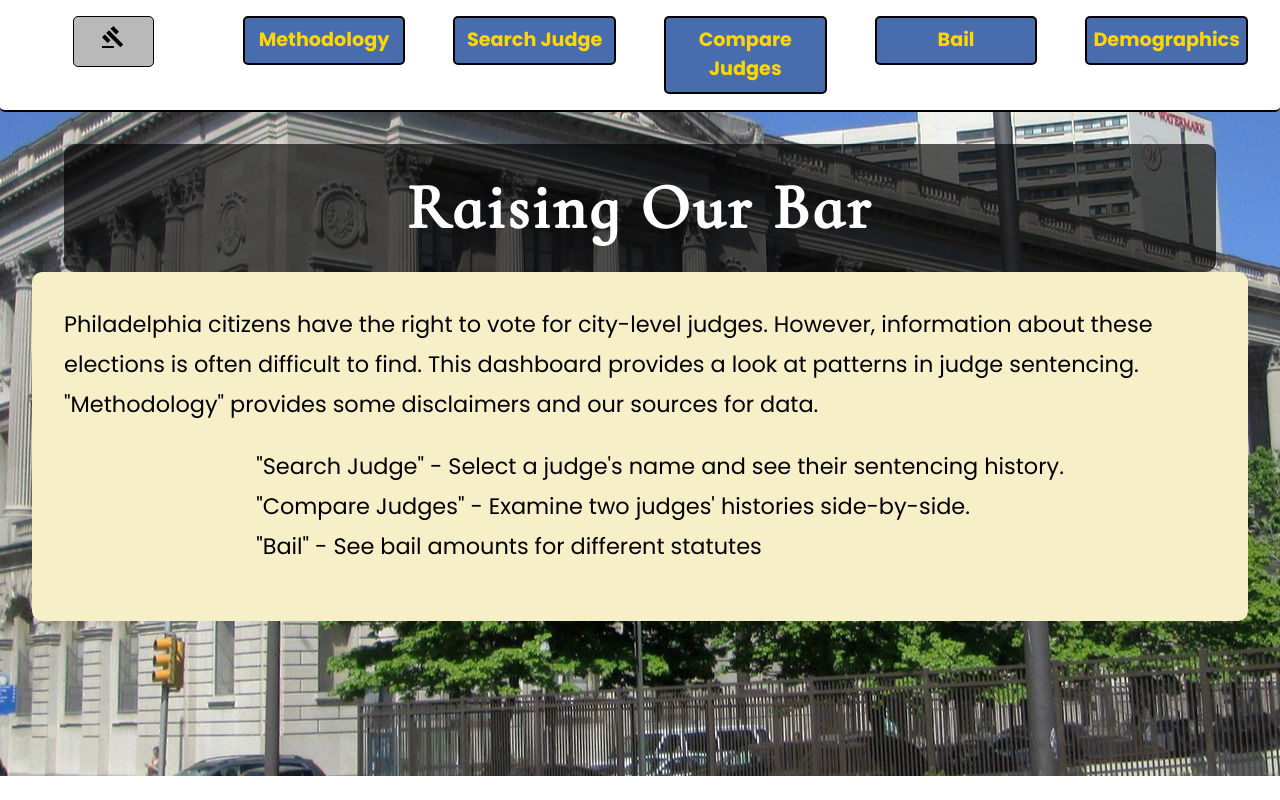
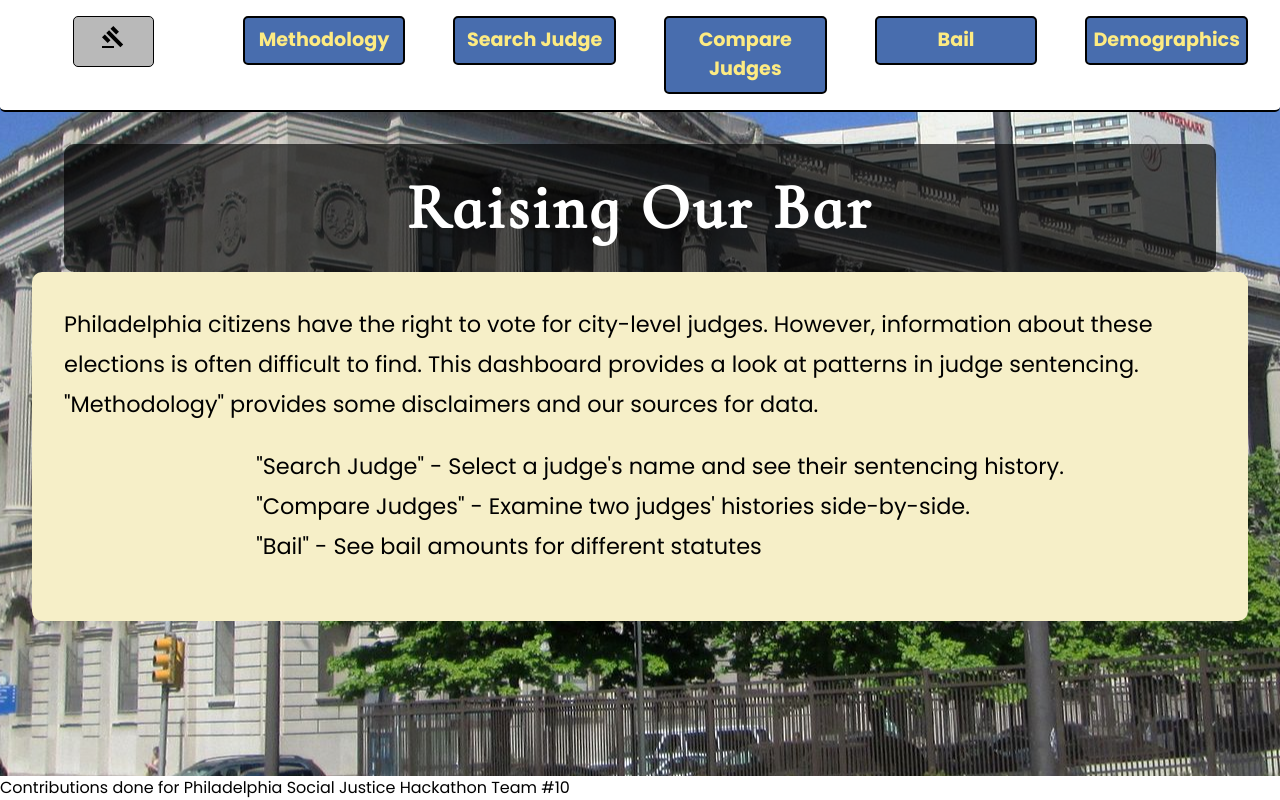
Before and after one commit to SJHPHL-Challenge-10/Challenge-10, a React (Create React App) app: page / in a window 1280 px wide. Built offline with nearby package versions, Linux system fonts and the light colour scheme.

Commit message:
Created a footer

```diff
--- /dev/null
+++ b/src/components/Footer.jsx
@@ -0,0 +1,13 @@
+import React from 'react';
+
+const Footer = () => {
+	return (
+		<>
+			<span className="footer">
+				Contributions done for Philadelphia Social Justice Hackathon Team #10
+			</span>
+		</>
+	);
+};
+
+export default Footer;
--- a/src/components/Home.js
+++ b/src/components/Home.js
@@ -2,6 +2,7 @@ import React, { useState } from 'react';
 import Header from './Header';
 import '../styles/home.scss';
 import MainContent from './MainContent';
+import Footer from './Footer';
 
 const Home = () => {
 	return (
@@ -9,6 +10,7 @@ const Home = () => {
 			<section className="wrapper">
 				<Header />
 				<MainContent />
+				<Footer />
 			</section>
 		</div>
 	);
--- a/src/components/JudgeSelect.js
+++ b/src/components/JudgeSelect.js
@@ -2,6 +2,7 @@ import React, { useEffect } from 'react';
 import JudgeTableau from './JudgeTableau';
 import { useState } from 'react';
 import { Select, MenuItem, InputLabel } from '@mui/material';
+import Footer from './Footer';
 import judges from '../helpers/judgeList';
 
 const JudgeSelect = ({ url }) => {
@@ -15,6 +16,7 @@ const JudgeSelect = ({ url }) => {
 	}
 	return (
 		<>
+			<section className="wrapper">
 				<Select
 					className="judge__select"
 					onChange={(e) => {
@@ -39,6 +41,7 @@ const JudgeSelect = ({ url }) => {
 					Reset
 				</button>
 				{judge && !reset && <JudgeTableau judge={judge} url={urlToSend} />}
+			</section>
 		</>
 	);
 };
--- a/src/components/Methodology.js
+++ b/src/components/Methodology.js
@@ -1,4 +1,5 @@
 import React from 'react';
+import Footer from './Footer';
 import Header from './Header';
 
 const Methodology = () => {
@@ -27,6 +28,7 @@ const Methodology = () => {
 					endorsement.
 				</p>
 			</section>
+			<Footer />
 		</>
 	);
 };
--- a/src/styles/config.scss
+++ b/src/styles/config.scss
@@ -1,5 +1,5 @@
 $main-color: rgb(72, 109, 174);
-$accent-color: rgb(255, 215, 0);
+$accent-color: rgb(253, 235, 130);
 $black: black;
 $white: white;
 $gray: #b9b9b9;
--- a/src/styles/main.scss
+++ b/src/styles/main.scss
@@ -6,6 +6,7 @@
 @import 'Vocabulary.scss';
 @import 'reset.scss';
 @import 'methodology.scss';
+@import 'footer.scss';
 body,
 html {
 	font-family: 'Poppins', sans-serif;
```
Lines whose indentation alone changed are shown as unchanged.
